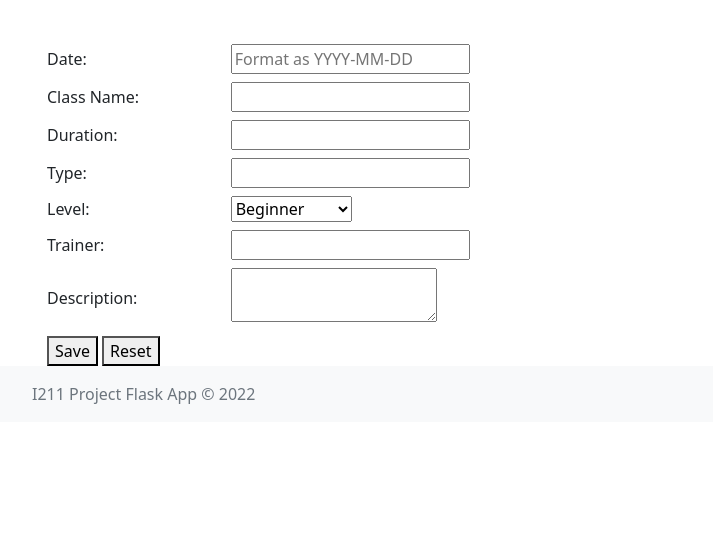
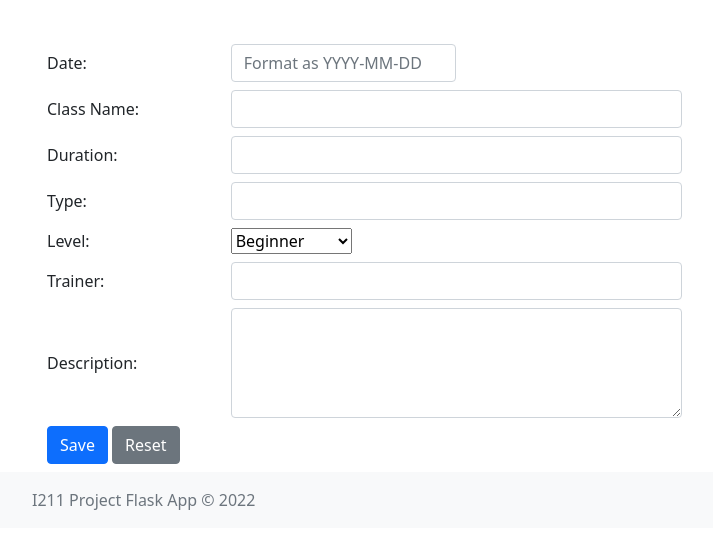
Before and after one commit to EmeryVickers/I211_project, a Flask app: page /classes/create in a window 1280 px wide. Shown: the part 56-605 px from the top of the page, without its empty margins (50-763 px from the left). Run offline with Flask 2, Linux system fonts and the light colour scheme.

Commit message:
bootstrap to make things look pretty

```diff
--- a/templates/class.html
+++ b/templates/class.html
@@ -64,6 +64,6 @@
 </div>
 
 <a href="{{url_for('class_edit',class_name=varclass['name'])}}">
-    <button type="button">Edit Class</button>
+    <button type="button" class="btn btn-primary mb-2">Edit Class</button>
 </a>
 {% endblock %}
--- a/templates/class_form.html
+++ b/templates/class_form.html
@@ -12,7 +12,7 @@
                 <label for="date">Date:</label>
             </div>
             <div class="col">
-                <input type="text" id="date" name="date" placeholder="Format as YYYY-MM-DD" value="{{varclass['date']}}">
+                <input type="text" id="date" name="date" class="form-control w-25" placeholder="Format as YYYY-MM-DD" value="{{varclass['date']}}">
             </div>
         </div>
         <div class="row g-3 align-items-center mb-2">
@@ -20,7 +20,7 @@
                 <label for="name">Class Name:</label>
             </div>
             <div class="col">
-                <input type="text" id="name" name="name" value="{{varclass['name']}}">
+                <input type="text" id="name" name="name" class="form-control w-50" value="{{varclass['name']}}">
             </div>
         </div>
         <div class="row g-3 align-items-center mb-2">
@@ -28,7 +28,7 @@
                 <label for="duration">Duration:</label>
             </div>
             <div class="col">
-                <input type="text" id="duration" name="duration" value="{{varclass['duration']}}">
+                <input type="text" id="duration" name="duration" class="form-control w-50" value="{{varclass['duration']}}">
             </div>
         </div>
         <div class="row g-3 align-items-center mb-2">
@@ -36,7 +36,7 @@
                 <label for="type">Type:</label>
             </div>
             <div class="col">
-                <input type="text" id="type" name="type" value="{{varclass['type']}}">
+                <input type="text" id="type" name="type" class="form-control w-50" value="{{varclass['type']}}">
             </div>
         </div>
         <div class="row g-3 align-items-center mb-2">
@@ -56,7 +56,7 @@
                 <label for="trainer">Trainer:</label>
             </div>
             <div class="col">
-                <input type="text" id="trainer" name="trainer" value="{{varclass['trainer']}}">
+                <input type="text" id="trainer" name="trainer" class="form-control w-50" value="{{varclass['trainer']}}">
             </div>
         </div>
         <div class="row g-3 align-items-center mb-2">
@@ -64,12 +64,12 @@
                 <label for="description">Description:</label>
             </div>
             <div class="col">
-                <textarea id="description" name="description" value="{{varclass['description']}}">{{varclass['description']}} </textarea>
+                <textarea id="description" name="description" class="form-control w-50" rows="4" value="{{varclass['description']}}">{{varclass['description']}} </textarea>
             </div>
         </div>
 
-        <button type="submit" value="Submit">Save</button>
-        <button type="reset" value="Reset">Reset</button>
+        <button type="submit" value="Submit" class="btn btn-primary mb-2">Save</button>
+        <button type="reset" value="Reset" class="btn btn-secondary mb-2">Reset</button>
     </div>
 </form>
 
--- a/templates/classes.html
+++ b/templates/classes.html
@@ -28,7 +28,7 @@ and allows you to create a new class!-->
 </table>
 
 <a href="{{url_for('class_form')}}">
-    <button type="button">Create a class!</button>
+    <button type="button" class="btn btn-primary mb-2">Create a class!</button>
 </a>
 
 {% endblock %}
--- a/templates/index.html
+++ b/templates/index.html
@@ -19,6 +19,6 @@
 
     <!--A button that takes you to the Classes page.-->
     <a href="{{url_for('classes')}}">
-        <button type="button">Classes</button>
+        <button type="button" class="btn btn-primary mb-2">Classes</button>
     </a>
 {% endblock %}
```
